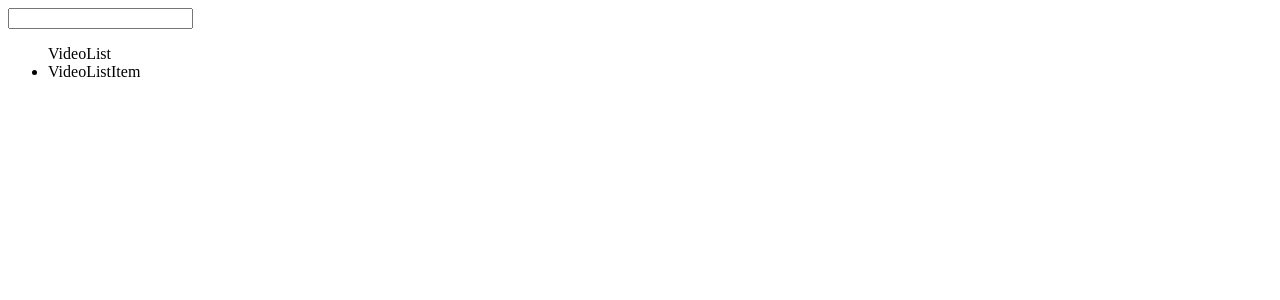
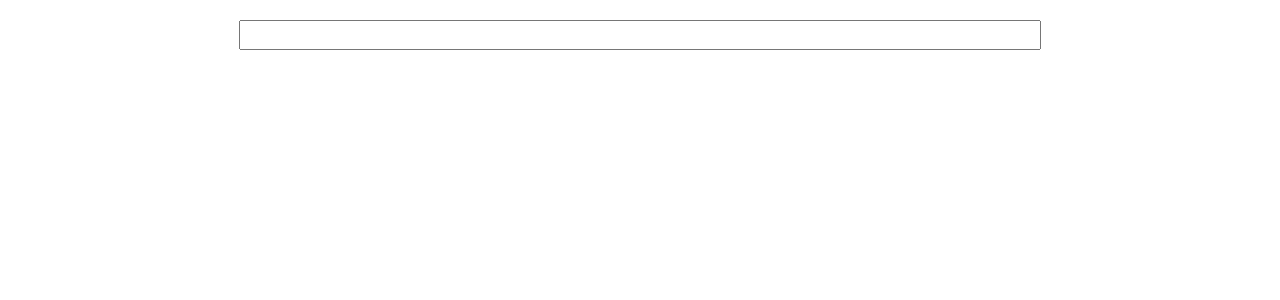
Before and after one commit to parkg748/video-browser, a Vue app: page / in a window 1280 px wide. Shown: the top 300 px of the page. Built offline with nearby package versions, Linux system fonts and the light colour scheme.

Commit message:
complete

```diff
--- a/public/index.html
+++ b/public/index.html
@@ -6,6 +6,7 @@
     <meta name="viewport" content="width=device-width,initial-scale=1.0">
     <link rel="icon" href="<%= BASE_URL %>favicon.ico">
     <title>video-browser</title>
+    <link rel="stylesheet" href="https://stackpath.bootstrapcdn.com/bootstrap/4.3.1/css/bootstrap.min.css" integrity="sha384-ggOyR0iXCbMQv3Xipma34MD+dH/1fQ784/j6cY/iJTQUOhcWr7x9JvoRxT2MZw1T" crossorigin="anonymous">
   </head>
   <body>
     <noscript>
--- a/src/App.vue
+++ b/src/App.vue
@@ -1,24 +1,29 @@
 <template>
-  <div>
+  <div class="container">
     <SearchBar @termChange="onTermChange"></SearchBar>
-    <VideoList :videos="videos"></VideoList>
+    <div class="row">
+      <VideoDetail :video="selectedVideo" />
+      <VideoList @videoSelect="onVideoSelect" :videos="videos"></VideoList>
+    </div>
   </div>
 </template>
 
 <script>
   import axios from 'axios';
   import SearchBar from './components/SearchBar';
+  import VideoDetail from './components/VideoDetail';
   import VideoList from './components/VideoList';
-  const API_KEY = 'AIzaSyDG8-7JlzWc26LkW3NwFLqP3rrE7P9cJVE';
+  const API_KEY = 'AIzaSyCmsnHGpQnXQ3VGrLvzsCtcBwsj3kcWGwI';
 
   export default {
     name: 'App',
     components: {
       SearchBar,
+      VideoDetail,
       VideoList,
     },
     data() {
-      return { videos: [] };
+      return { videos: [], selectedVideo: null };
     },
     methods: {
       onTermChange(searchTerm) {
@@ -32,6 +37,9 @@
         }).then(response => {
           this.videos = response.data.items;
         });
+      },
+      onVideoSelect(video) {
+        this.selectedVideo = video;
       }
     }
   };
--- a/src/components/SearchBar.vue
+++ b/src/components/SearchBar.vue
@@ -15,5 +15,13 @@
   };
 </script>
 
-<style>
+<style scoped>
+  input {
+    width: 75%;
+  }
+
+  div {
+    text-align: center;
+    margin: 20px;
+  }
 </style>
--- /dev/null
+++ b/src/components/VideoDetail.vue
@@ -0,0 +1,33 @@
+<template>
+  <div v-if="video" class="col-md-8">
+    <div class="embed-responsive embed-responsive-16by9">
+      <iframe class="embed-responsive-item" :src="videoUrl" />
+    </div>
+    <div class="details">
+      <h4>{{ video.snippet.title }}</h4>
+      <p>{{ video.snippet.description }}</p>
+    </div>
+  </div>
+</template>
+
+<script>
+  export default {
+    name: 'VideoDetail',
+    props: ['video'],
+    computed: {
+      videoUrl() {
+        const { videoId } = this.video.id;
+        return `https://www.youtube.com/embed/${videoId}`;
+      }
+    }
+  }
+</script>
+
+<style scoped>
+  .details {
+    margin-top: 10px;
+    padding: 10px;
+    border: 1px solid #ddd;
+    border-radius: 4px;
+  }
+</style>
--- a/src/components/VideoList.vue
+++ b/src/components/VideoList.vue
@@ -1,7 +1,12 @@
 <template>
-  <ul>
-    VideoList
-    <VideoListItem></VideoListItem>
+  <ul class="list-group col-md-4">
+    <VideoListItem
+      v-for="video in videos"
+      :video="video"
+      :key="video.etag"
+      @videoSelect="onVideoSelect"
+    >
+    </VideoListItem>
   </ul>
 </template>
 
@@ -13,7 +18,12 @@
     components: {
       VideoListItem,
     },
-    props: ['videos']
+    props: ['videos'],
+    methods: {
+      onVideoSelect(video) {
+        this.$emit('videoSelect', video);
+      }
+    }
   }
 </script>
 
--- a/src/components/VideoListItem.vue
+++ b/src/components/VideoListItem.vue
@@ -1,11 +1,36 @@
 <template>
-  <li>
-    VideoListItem
+  <li class="list-group-item media" @click="onVideoSelect">
+    <img class="mr-3" :src="thumbnailUrl" />
+    <div class="media-body">
+      {{ video.snippet.title }}
+    </div>
   </li>
 </template>
 
 <script>
   export default {
     name: 'VideoListItem',
+    props: ['video'],
+    computed: {
+      thumbnailUrl() {
+        return this.video.snippet.thumbnails.default.url;
+      }
+    },
+    methods: {
+      onVideoSelect() {
+        this.$emit('videoSelect', this.video);
+      }
+    }
   };
 </script>
+
+<style scoped>
+  li {
+    display: flex;
+    cursor: pointer;
+  }
+
+  li:hover {
+    background-color: #eee;
+  }
+</style>
```
